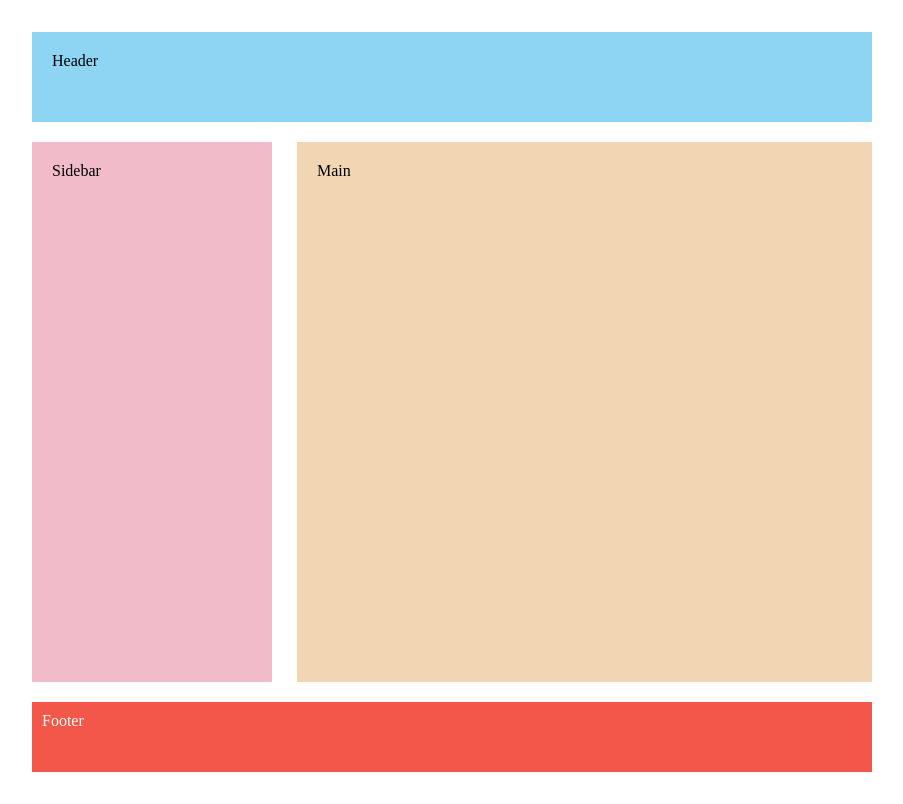
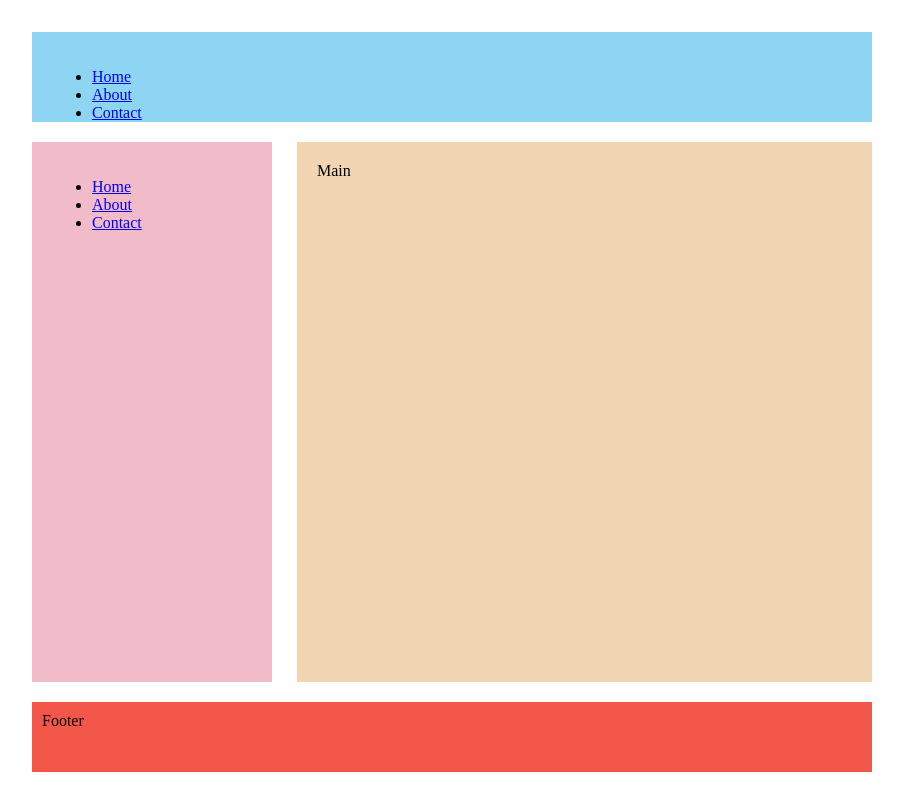
Before and after one commit to ellarhur/ellas_first_react_project, a React (Vite) app: page / in a window 1280 px wide. Shown: the whole page, without its empty margins (0-903 px from the left). Built offline with nearby package versions, Linux system fonts and the light colour scheme.

Commit message:
[Add] code to make nav bar appear on header and sidebar

```diff
--- a/src/App.jsx
+++ b/src/App.jsx
@@ -1,7 +1,6 @@
 import './App.css'
 import Header from './compontents/Header'
 import Main from './compontents/Main'
-import Navigation from './compontents/Navigation'
 import Sidebar from './compontents/Sidebar'
 import Footer from './compontents/Footer'
 
--- a/src/compontents/Header.jsx
+++ b/src/compontents/Header.jsx
@@ -1,10 +1,12 @@
 import React from 'react'
+import Navigation from './Navigation'
+
 
 const Header = () => {
   return (
     <div>
          <header className="header">
-            Header
+         <Navigation />
          </header>
     </div>
   )
--- a/src/compontents/Navigation.jsx
+++ b/src/compontents/Navigation.jsx
@@ -1,12 +1,15 @@
 import React from 'react'
 
-export default function Navigation() {
+
+const Navigation = () => {
   return (
-    <div>
-               <navigation className="navigation">
-
-               </navigation>
-
-    </div>
+    <nav>
+        <ul>
+            <li><a href="#Home">Home</a></li>
+            <li><a href="#About">About</a></li>
+            <li><a href="#Contact">Contact</a></li>
+        </ul>
+    </nav>
   )
 }
+export default Navigation
--- a/src/compontents/Sidebar.jsx
+++ b/src/compontents/Sidebar.jsx
@@ -1,10 +1,14 @@
 // Sidebar.jsx
 import React from 'react';
+import Navigation from './Navigation'
 
-export default function Sidebar() {
+
+function Sidebar() {
   return (
     <div className="sidebar">
-      Sidebar
+        <Navigation />
     </div>
   );
 }
+
+export default Sidebar
--- a/src/index.css
+++ b/src/index.css
@@ -19,16 +19,21 @@ h1 {
   height:50px;
   margin-bottom:20px;
   text-align: left;
+  list-style: none;
+  flex-direction: row;
+  display: flex;
 }
 
-.navigation {
+.nav {
   padding: 10px;
 }
 
-.navigation a {
+.nav a {
   color: #0D05F2;
   text-decoration: none;
   margin: 0 10px;
+  display: flex;
+  flex-direction: column;
 }
 
 .sidebar {
@@ -38,6 +43,8 @@ h1 {
   height: 500px;
   position: fixed;
   text-align: left;
+  list-style: none;
+  flex-direction: column;
 }
 
 .main {
@@ -52,7 +59,6 @@ h1 {
 
 .footer {
   background-color: #F25749;
-  color: white;
   padding: 10px;
   text-align: center;
   height:50px;
```
